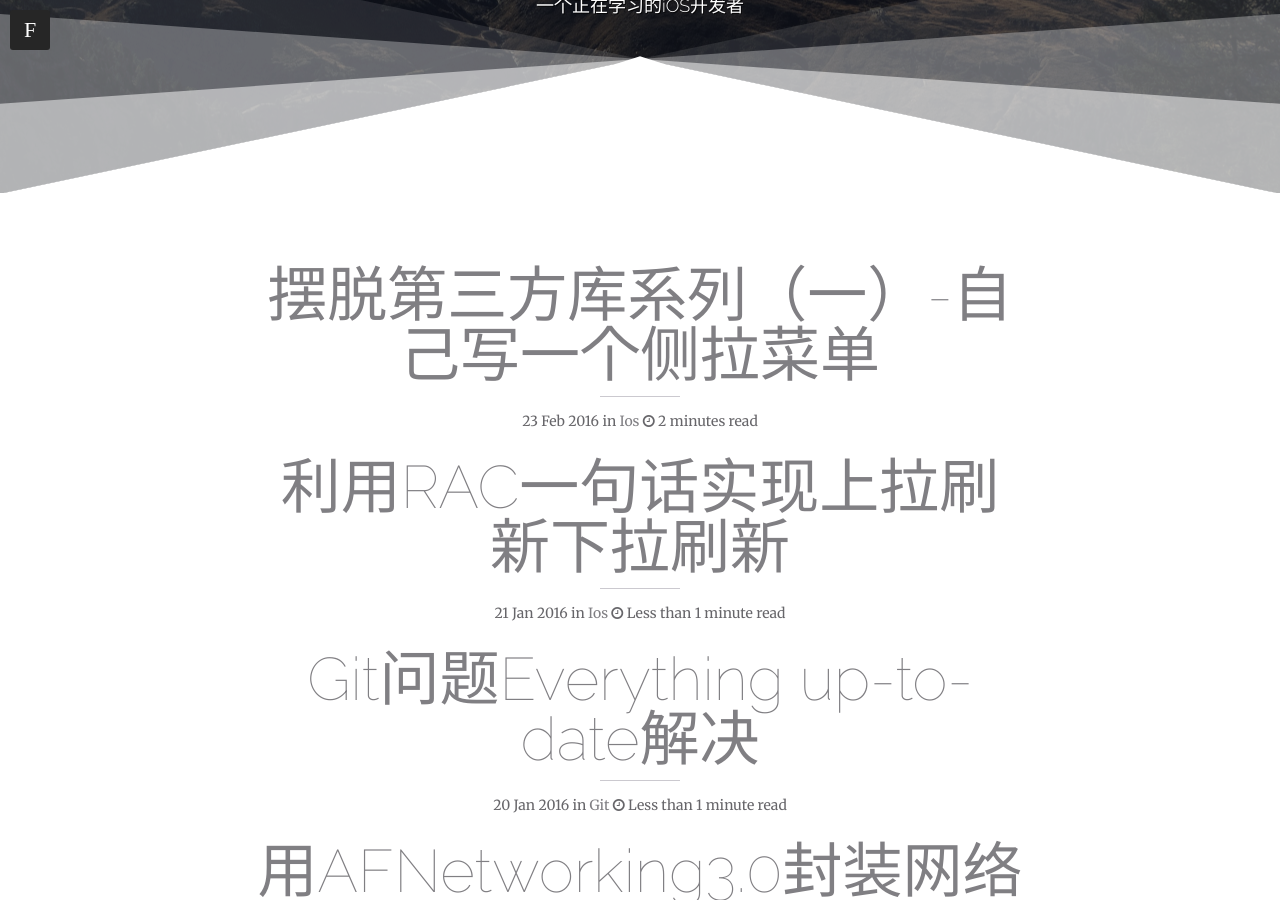
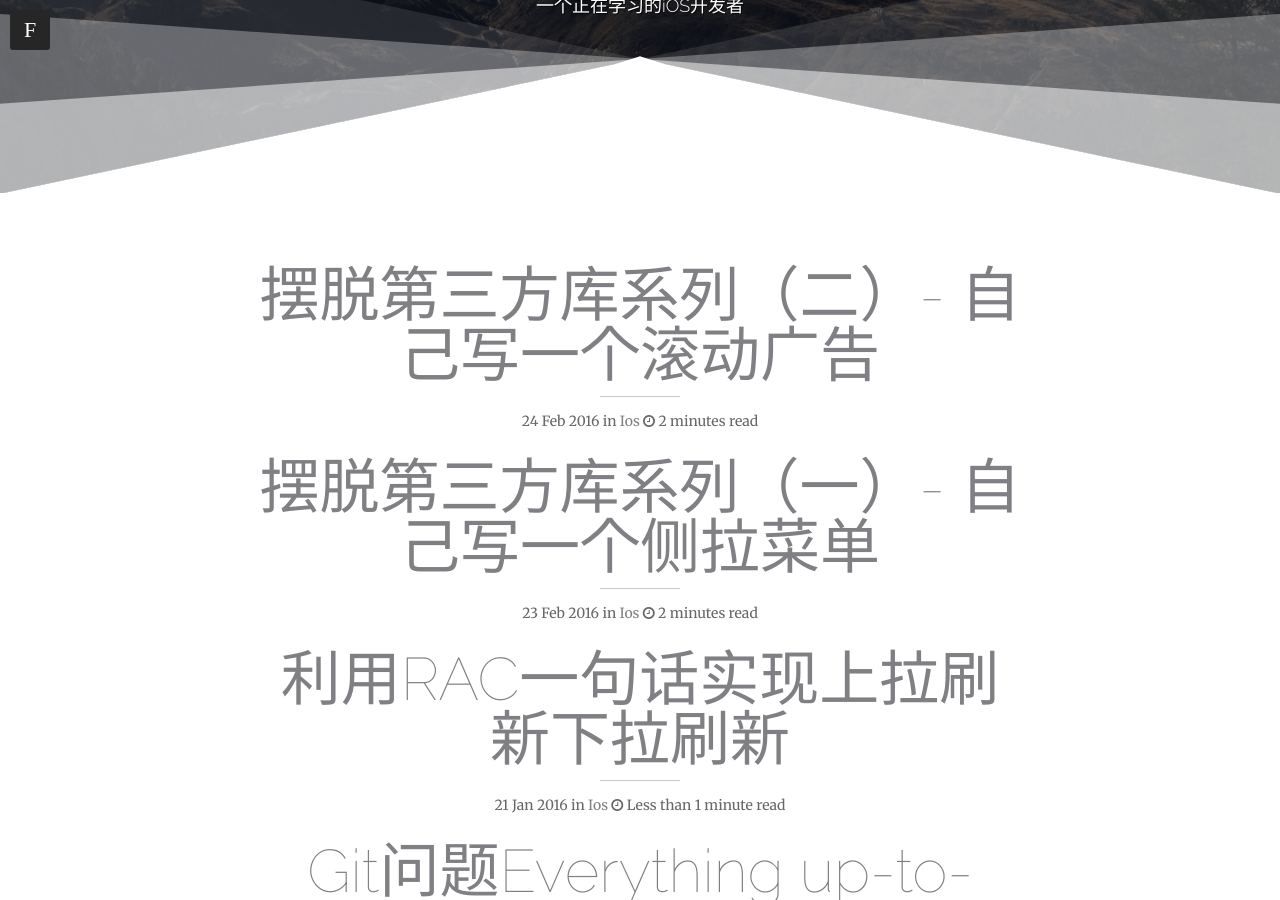
Before and after one commit to cbsfly/cbsfly.github.io, a Jekyll site: the page built from index.html, in a window 1280 px wide and 900 px high, scrolled down 347 px. Built offline with Jekyll 4.4.1, drawn with Linux system fonts in a browser that asks for light colours; nearby versions of some CDN libraries; the list of posts is cut into pages by our own code; comment, search, counter and statistics services are not loaded; some of the changed lines change nothing that is shown; some of the changed text lies outside the part shown.

Commit message:
滚动广告文章

```diff
--- /dev/null
+++ b/_posts/2016-02-24-rollview.md
@@ -0,0 +1,213 @@
+---
+layout: post
+title: "摆脱第三方库系列（二）- 自己写一个滚动广告"
+description:
+category: iOS
+tags: [摆脱第三方库系列]
+modified: 2016-02-24
+
+imagefeature: pic8.jpeg
+comments: true
+
+---
+
+# 前言
+
+摆脱第三方库系列第二章，我将介绍滚动广告的写法。在一些信息聚合类APP中滚动广告非常常见或者说必不可少，他可以不需要用户操作展示一些开发者想展示的东西，原理其实也很简单。我写的滚动广告主要实现自动滚动和循环滚动这两个功能，至于广告的点击事件或者美化这都是后话了。
+
+# 滚动广告基本原理
+
+其实只要是滚动的东西都离不开UISCrollView，滚动广告的原理就是在一个横向的UISCrollView上放置多张图片并插入文字，然后设置时间自动翻页，点击事件可以通过设置代理方法完成。
+
+而循环播放的原理是这样的，假使我们有五张广告图需要播放，那么我们在UISCrollView应该插入七张图片，除开头尾两张后中间剩下的五张按顺序放置我们要展示的广告，那么头尾两部分放什么呢？
+
+>头部分应该放最后一张也就是第五张广告图，尾部分应该放第一张广告图
+
+这样当用户看到第一张广告图并向左移动时就会出现第五张广告图，然后我们应该在代码中使用一些“小手段”，当广告页滚动到头页的时候应该自动跳到倒数第二页也就是第五张广告页。这样就完成了一个看起来可以循环的轮播广告了。
+
+# 代码实现
+
+先上完成效果图
+
+![wait](https://github.com/cbsfly/cbsfly.github.io/raw/master/images/gallery1/rollpage.gif)
+
+接下来上代码，先创建一个继承于UIView的子类RollView，这里不推荐直接继承于UISCrollView，那样可能会因为控件层次问题出现有些控件被覆盖了。
+
+## 接口部分
+
+RollView接口部分如下
+
+	@interface RollView : UIView<UIScrollViewDelegate>
+	@property (nonatomic, strong) UIScrollView *rollScrollView;
+	@property (nonatomic, strong) NSMutableArray *imageArray;
+	@property (nonatomic, strong) UIImageView *rollImgView;
+	@property (nonatomic, strong) UIPageControl *pageControl;
+	@property (nonatomic, strong) NSTimer *timer;
+	@end
+
+UIPageControl是一个苹果公司给的页面小点的控件，也是滚动广告比较常见的需要添加的控件。而`imageArray`主要是为了存储多个广告图，可以自己封装一个UIImageView这样就可以让自己的广告更加个性了。
+
+为了简化代码先宏定义下
+
+	#define COUNT self.imageArray.count
+	#define SVIEWWIDTH self.frame.size.width
+	#define SVIEWHEIGHT self.frame.size.height
+
+## RollView初始化
+
+先看自身的初始化方法，很简单，`addNSTimer`方法是添加一个定时器滚动，一会再介绍。
+
+	- (instancetype)initWithFrame:(CGRect)frame
+	{
+	    self = [super initWithFrame:frame];
+	    if(self){
+	        [self addSubview:self.rollScrollView];
+	        [self addSubview:self.pageControl];
+	        [self addNSTimer];
+	    }
+	    return self;
+	}
+
+## 各个控件get方法
+
+接下来看get方法
+
+	- (UIScrollView *)rollScrollView
+	{
+	    if (_rollScrollView == nil) {
+	        _rollScrollView = [[UIScrollView alloc] initWithFrame:CGRectMake(0, 0, SVIEWWIDTH, SVIEWHEIGHT)];
+	        _rollScrollView.delegate = self;
+	        _rollScrollView.contentSize = CGSizeMake((COUNT + 2) * SVIEWWIDTH, SVIEWHEIGHT);
+	        //使子视图imageview自动适配scrollview的大小
+	        [_rollScrollView setAutoresizesSubviews:YES];
+	        //将scrollview设成分页形式
+	        [_rollScrollView setPagingEnabled:YES];
+	        //隐藏scrollview两边的滚动条
+	        [_rollScrollView setShowsVerticalScrollIndicator:NO];
+	        [_rollScrollView setShowsHorizontalScrollIndicator:NO];
+	        //设置scrollview初始的位置为第二部分来显示第一张广告
+	        _rollScrollView.contentOffset = CGPointMake(SVIEWWIDTH, 0);
+	    }
+	    return _rollScrollView;
+	}
+
+什么是UISCrollView的contentSize我在[这篇文章](http://cbsfly.github.io/ios/rac-refresh)讲过。由于要循环播放所以要加两张图片，所以宽度为`(COUNT + 2) * SVIEWWIDTH`，其他解释写在注释里了。
+
+然后是pageControl的get方法。
+
+	- (UIPageControl *)pageControl
+	{
+	    if (_pageControl == nil) {
+	        _pageControl = [[UIPageControl alloc] initWithFrame:CGRectMake((SVIEWWIDTH - _pageControl.bounds.size.width)/2, SVIEWHEIGHT - 10, _pageControl.bounds.size.width, _pageControl.bounds.size.height)];
+	        _pageControl.currentPageIndicatorTintColor = [UIColor whiteColor];
+	        _pageControl.pageIndicatorTintColor = [UIColor grayColor];
+	        [_pageControl setNumberOfPages:COUNT];
+	    }
+	    return _pageControl;
+	}
+
+其中`currentPageIndicatorTintColor`是点移动到当前点时的颜色，`pageIndicatorTintColor`是没移动到的点的颜色。
+
+然后在`imageArray`中添加我们的广告图片，由于NSArray是可以存储任何对象类型的，所以我们可以存储广告图也可以直接存UIImageView，这里我是存了任意的五张UIImage，就不上代码了，直接看`rollImgView`。
+
+	- (UIImageView *)rollImgView
+	{
+	    if (_rollImgView == nil) {
+	        //第一个放最后一个图片
+	        _rollImgView = [[UIImageView alloc] init];
+	        _rollImgView.frame = CGRectMake(0, 0, SVIEWWIDTH, SVIEWHEIGHT);
+	        [_rollImgView setImage:[_imageArray objectAtIndex:(COUNT - 1)]];
+	        [self.rollScrollView addSubview:_rollImgView];
+	        //最后一个放第一张图片
+	        _rollImgView = [[UIImageView alloc] init];
+	        _rollImgView.frame = CGRectMake(SVIEWWIDTH * (COUNT + 1), 0, SVIEWWIDTH, SVIEWHEIGHT);
+	        [_rollImgView setImage:[_imageArray objectAtIndex:0]];
+	        [self.rollScrollView addSubview:_rollImgView];
+
+	        for (int i = 0; i < COUNT; i++) {
+	            _rollImgView = [[UIImageView alloc] init];
+	            _rollImgView.frame = CGRectMake(SVIEWWIDTH * (i + 1), 0, SVIEWWIDTH, SVIEWHEIGHT);
+	            [_rollImgView setImage:[_imageArray objectAtIndex:i]];
+	            [self.rollScrollView addSubview:_rollImgView];
+	        }
+	    }
+	    return _rollImgView;
+	}
+
+这里需要注意的就是每个图片需要放置的frame，想不明白的自己动手画个草稿就一目了然了。我是设置了五张广告图片所以我们应该用七张UIImageView，所以要初始化七次添加七次，可能有点不合理，有更好的办法希望留言告诉我。
+
+## scrollView代理部分
+
+	- (void)scrollViewDidScroll:(UIScrollView *)scrollView
+	{
+	    if (scrollView.contentOffset.x == 0) {
+	        self.rollScrollView.contentOffset = CGPointMake(COUNT * SVIEWWIDTH, 0);
+	        self.pageControl.currentPage = (COUNT - 1);
+	    }else if (scrollView.contentOffset.x == (COUNT + 1) * SVIEWWIDTH){
+	        self.rollScrollView.contentOffset = CGPointMake(SVIEWWIDTH, 0);
+	        self.pageControl.currentPage = 0;
+	    }else{
+	        int pagenum = (round(scrollView.contentOffset.x/self.rollImgView.frame.size.width) - 1);
+	        [self.pageControl setCurrentPage:pagenum];
+	    }
+	}
+
+	- (void)scrollViewWillBeginDragging:(UIScrollView *)scrollView
+	{
+	    [self removeNSTimer];
+	}
+
+	- (void)scrollViewDidEndDragging:(UIScrollView *)scrollView willDecelerate:(BOOL)decelerate
+	{
+	    [self addNSTimer];
+	}
+
+主要代码都在`scrollViewDidScroll`方法中，就是在scrollview滚动时调用的方法。这里主要就是前面提到的实现循环滚动的“小手段”了。
+
+当`scrollView.contentOffset.x == 0`时，说明的此时显示的是头imageview即第五张广告，那么我们需要跳动到第五张广告也就是第六张imageview来完成循环效果，同时也别忘记改版pageControl的当前点。由于是5个点，那么下标是0-4，所以是标到`(COUNT - 1)`处。
+
+`scrollView.contentOffset.x == (COUNT + 1) * SVIEWWIDTH`表示的是在尾imageview时的操作。
+
+如果既不在头也不在尾，我们只需要在滚动时改变标签点就可以了。其中`round`是表示取四舍五入的整数，这样改变标签点更合理。
+
+下面两个方法是说我们鼠标按住scrollview时我们应该取消计时器不再计时，松开手时再开始计时。
+
+## 计时器
+
+	- (void)addNSTimer
+	{
+	    if (self.timer == nil) {
+	        NSTimer *timer = [NSTimer scheduledTimerWithTimeInterval:4 target:self selector:@selector(nextPage) userInfo:nil repeats:YES];
+	        [[NSRunLoop mainRunLoop]addTimer:timer forMode:NSRunLoopCommonModes];
+	        self.timer = timer;
+	    }
+	}
+
+	- (void)removeNSTimer
+	{
+	    [self.timer invalidate];
+	    self.timer =nil;
+	}
+
+	- (void)nextPage
+	{
+	    if (self.rollScrollView.contentOffset.x == ((COUNT) * self.rollImgView.frame.size.width)) {
+	        [self.rollScrollView scrollRectToVisible:CGRectMake(SVIEWWIDTH, 0, SVIEWWIDTH, SVIEWHEIGHT) animated:YES];
+	    }else{
+	        [self.rollScrollView scrollRectToVisible:CGRectMake(self.rollScrollView.contentOffset.x + self.rollImgView.frame.size.width, 0, SVIEWWIDTH, SVIEWHEIGHT) animated:YES];
+	    }
+	}
+
+这里主要是三个自定义方法，顾名思义都比较简单，这里不做详细介绍了。
+
+接下来就将RollView添加到ViewController中就可以展示了。
+
+# 总结
+
+这样滚动广告差不多就介绍完了，我只是介绍了基本原理，在我们的开发中肯定是不能完全满足需求的，所以还要加一些自定义的更改。比如用自定义的imageview并用代理方法增加点击事件，或者直接不用imageview用buttun。demo我也会放到我的[github](https://github.com/cbsfly/cbsRollView)上。
+
+还是那句话，如果有错还请指出，万分感谢。
+
+# 相关文章
+
+[摆脱第三方库系列（一）-自己写一个侧拉菜单](http://cbsfly.github.io/ios/slipview)
```
Also changed, not shown: _posts/2016-02-23-slipview.md (+1 -1 lines), images/pic8.jpeg (added).
